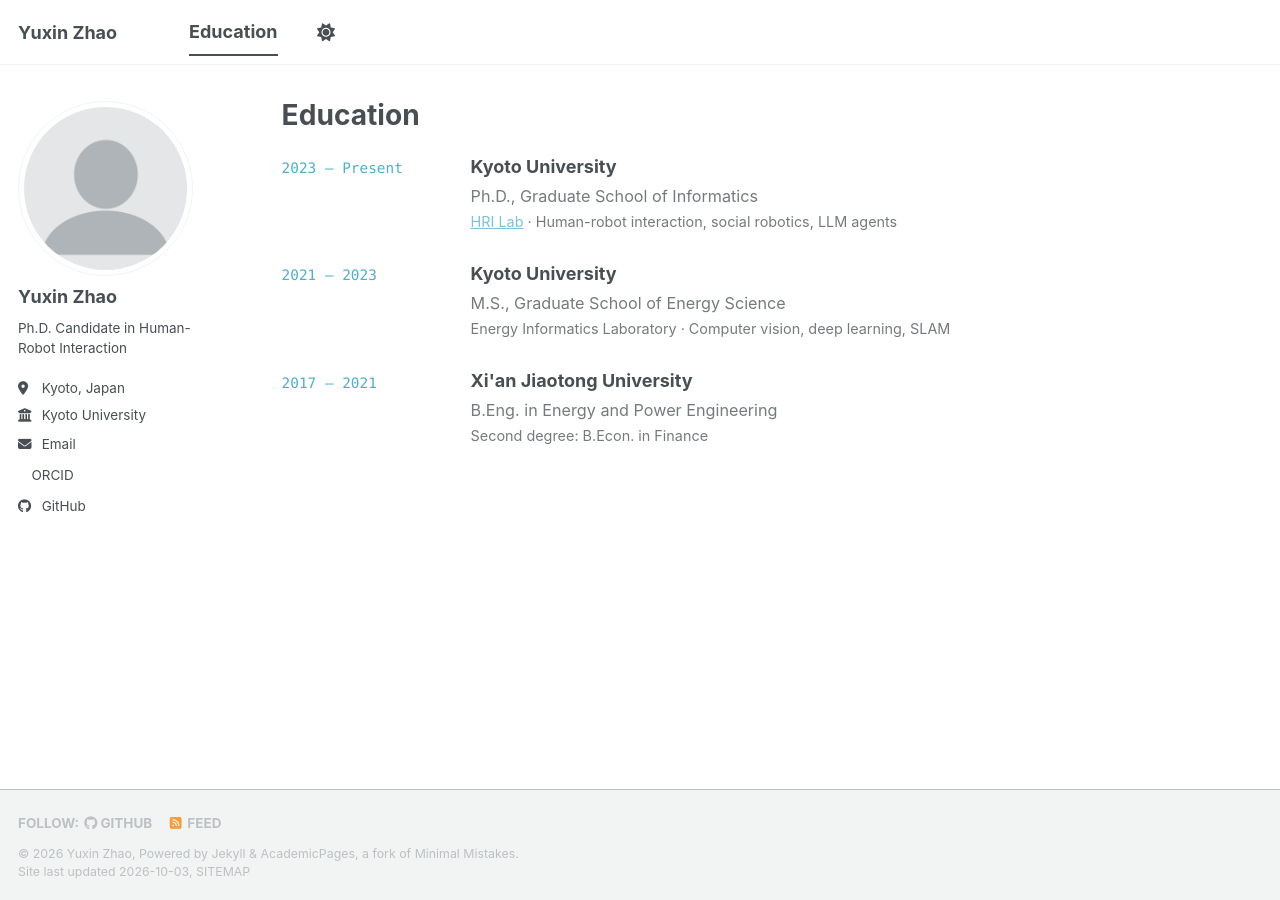
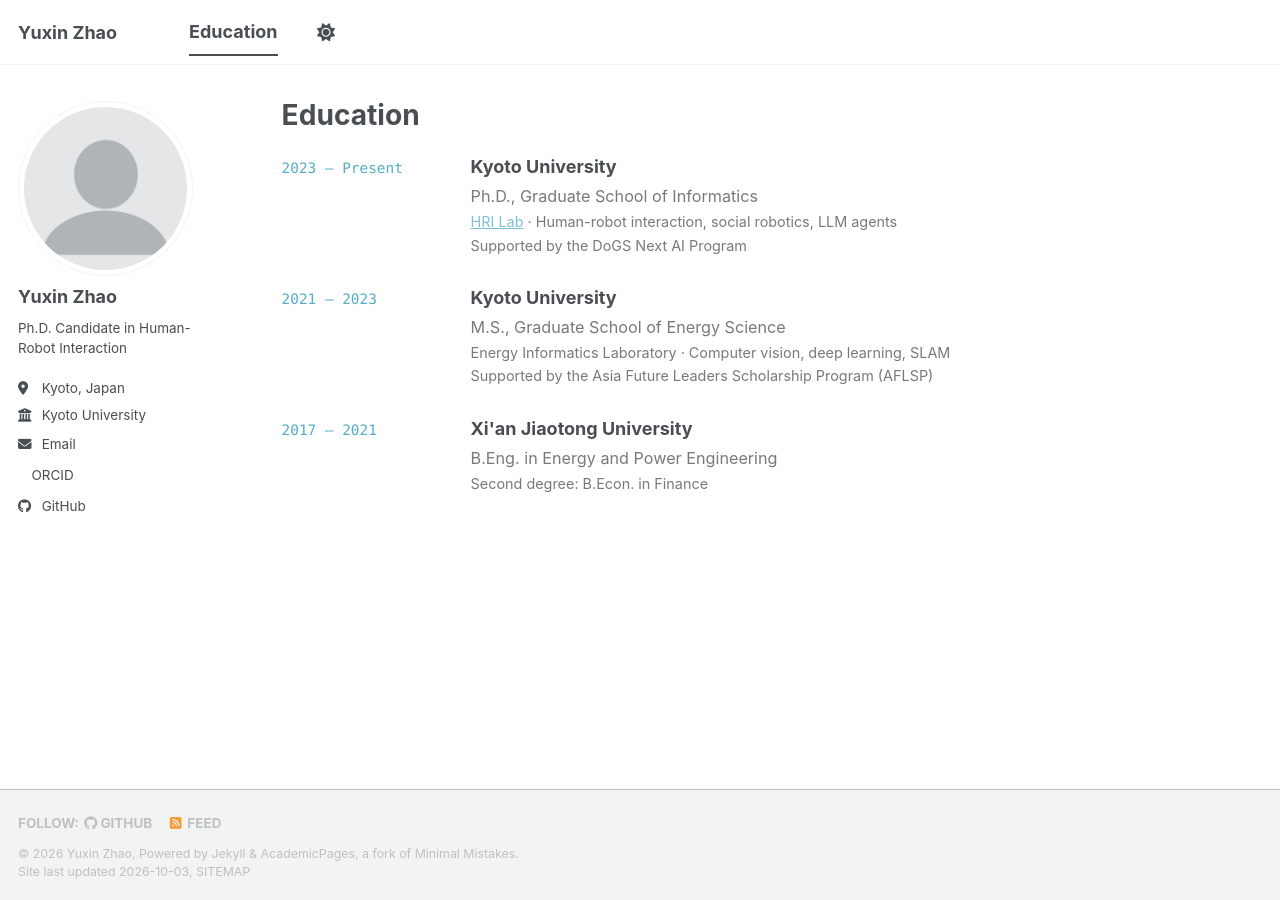
Before and after one commit to ZhaoYuxin9/ZhaoYuxin9.github.io, a Jekyll site: the page built from _pages/education.md, in a window 1280 px wide. Built offline with Jekyll 4.4.1, drawn with Linux system fonts in a browser that asks for light colours; a style sheet for code colours, icons or effects is not loaded.

Commit message:
Add scholarship info to Education
Co-Authored-By: Claude Opus 5.5 <noreply@anthropic.com>

```diff
--- a/_pages/education.md
+++ b/_pages/education.md
@@ -15,6 +15,7 @@ redirect_from:
       <h3>Kyoto University</h3>
       <p>Ph.D., Graduate School of Informatics</p>
       <p class="education-detail"><a href="https://www.robot.soc.i.kyoto-u.ac.jp/en/">HRI Lab</a> · Human-robot interaction, social robotics, LLM agents</p>
+      <p class="education-detail">Supported by the DoGS Next AI Program</p>
     </div>
   </article>
   <article>
@@ -23,6 +24,7 @@ redirect_from:
       <h3>Kyoto University</h3>
       <p>M.S., Graduate School of Energy Science</p>
       <p class="education-detail">Energy Informatics Laboratory · Computer vision, deep learning, SLAM</p>
+      <p class="education-detail">Supported by the Asia Future Leaders Scholarship Program (AFLSP)</p>
     </div>
   </article>
   <article>
```
